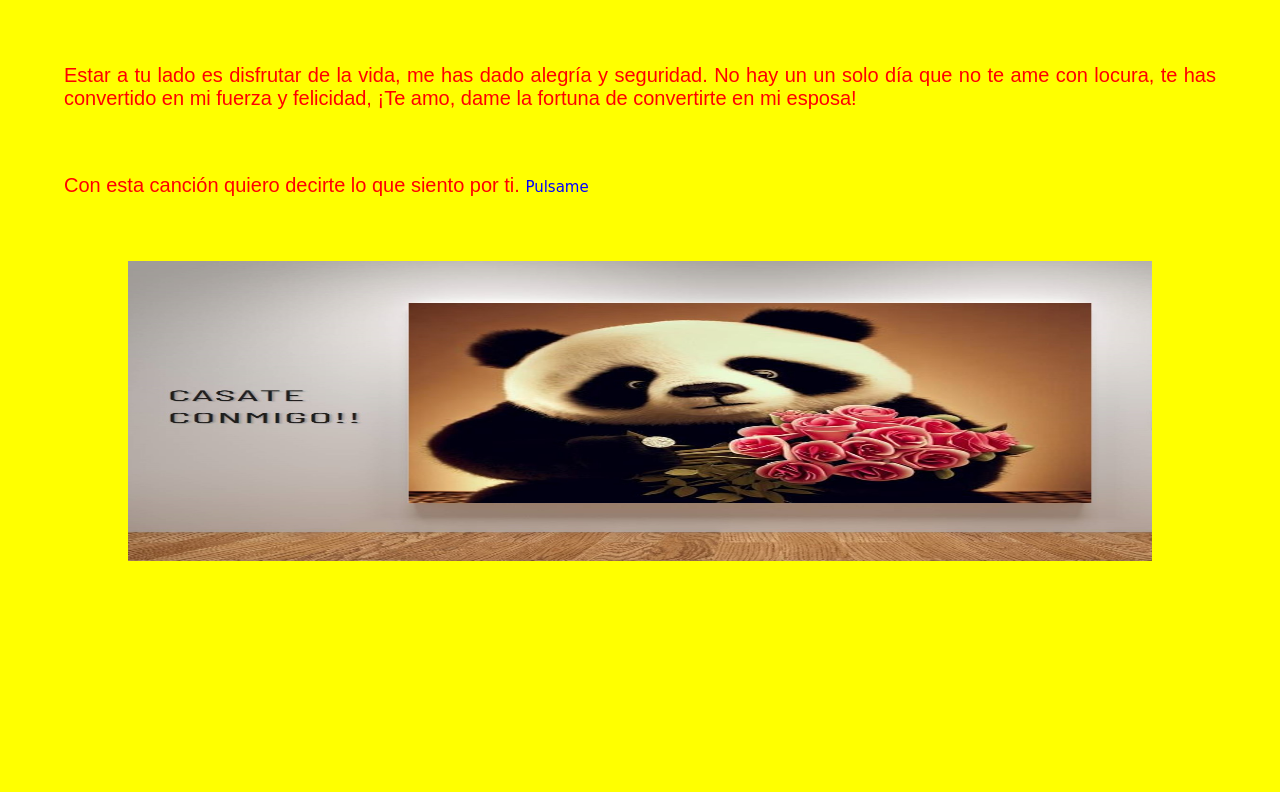
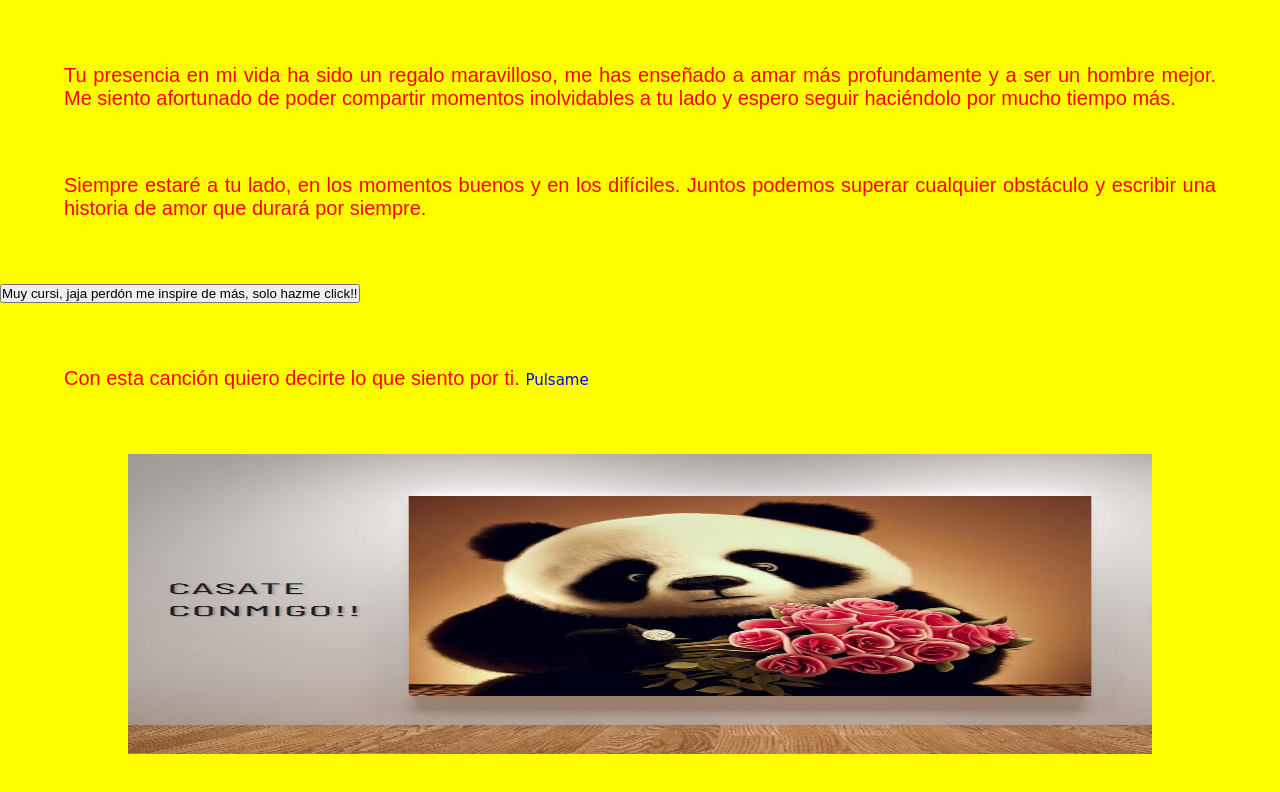
Before and after one commit to BatziElectronics/propuesta3, a plain HTML site: page index.html in a window 1280 px wide. Drawn offline with Linux system fonts and the light colour scheme.

Commit message:
Update index.html

```diff
--- a/index.html
+++ b/index.html
@@ -8,13 +8,20 @@
 <link rel="stylesheet" href="estilo.css">
 </head>
 <body>
-<p>Estar a tu lado es disfrutar de la vida, me has dado alegría y seguridad. No hay un
-un solo día que no te ame con locura, te has convertido en mi fuerza y felicidad, ¡Te
-amo, dame la fortuna de convertirte en mi esposa!</p>
+<p id="texto">Tu presencia en mi vida ha sido un regalo maravilloso, me has enseñado a amar
+más profundamente y a ser un hombre mejor. Me siento afortunado de poder compartir momentos
+inolvidables a tu lado y espero seguir haciéndolo por mucho tiempo más.</p>
+<p id="texto3">Siempre estaré a tu lado, en los momentos buenos y en los difíciles.
+Juntos podemos superar cualquier obstáculo y escribir una historia de amor que durará por
+siempre.</p>
+<div class="bo">
+<button id="boton" onclick="cambiarTexto()">Muy cursi, jaja perdón me inspire de más, solo hazme click!!</button>
+</div>
 <p>Con esta canción quiero decirte lo que siento por ti.
 <a href="https://www.youtube.com/watch?v=s8SSuSxUKbg">Pulsame</a></p>
-</body>
 <div class="img">
 <img src="propuesta.png" width="80%" height="300px">
 </div>
+</body>
+<script src="script.js"></script>
 </html>
```
